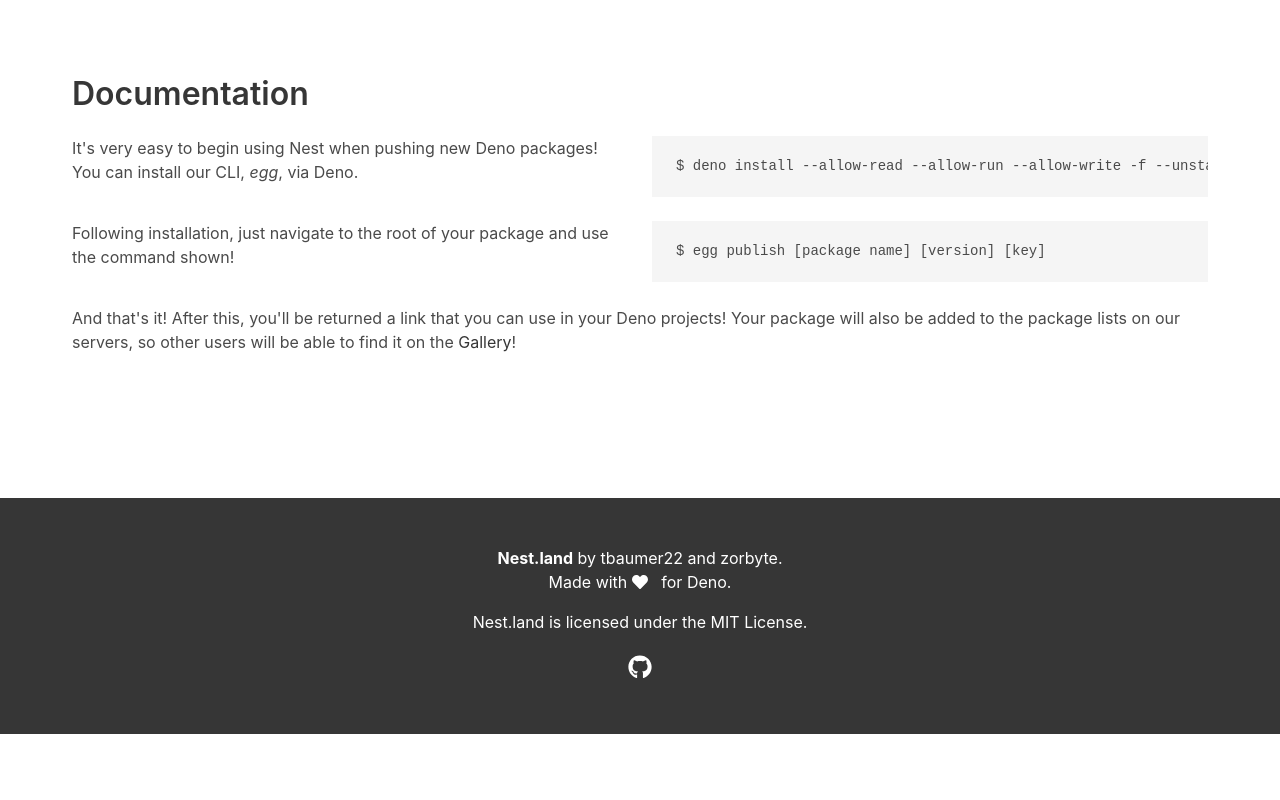
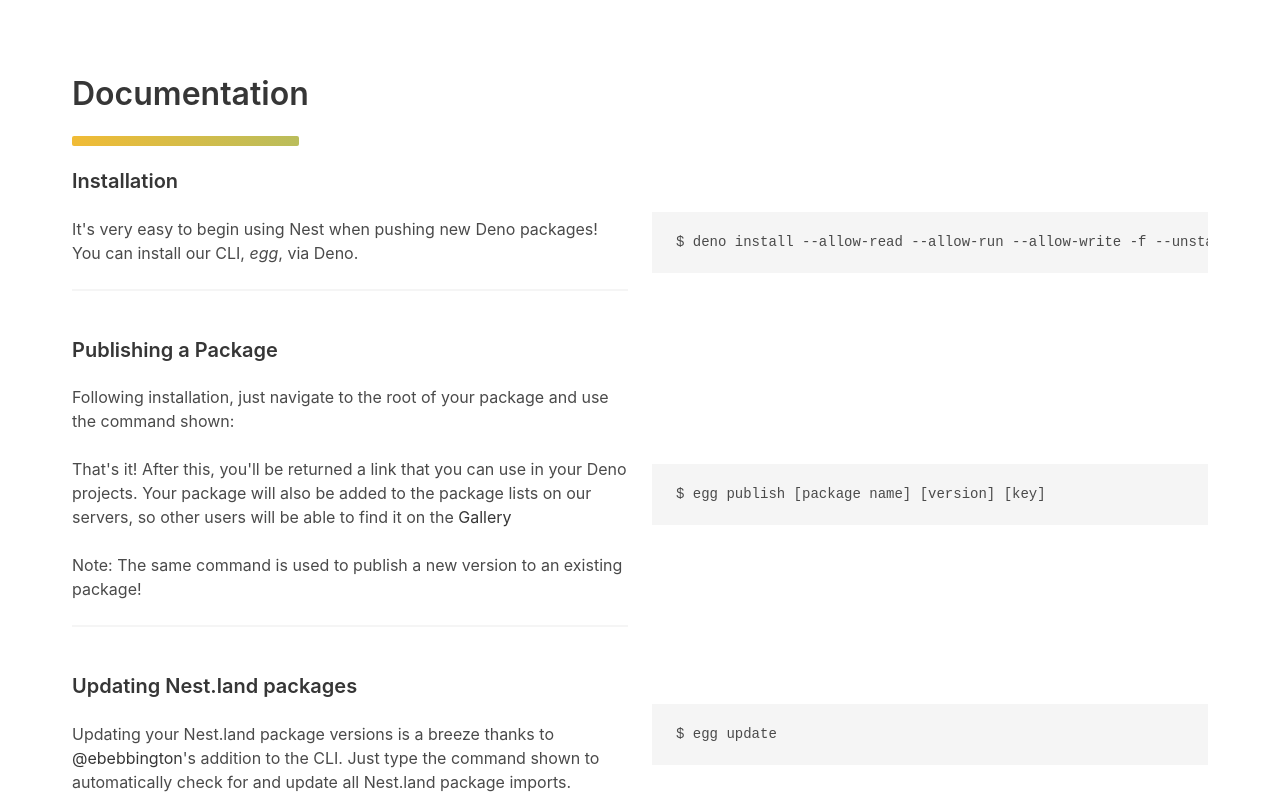
Before and after one commit to nestdotland/nest.land, a Vue app in the folder web/: page / in a window 1280 px wide. Shown: the part 1860-2660 px from the top of the page. Before the commit the page ends 2594 px from the top, so only its background shows below. Built offline with nearby package versions, Linux system fonts and the light colour scheme; what vue-recaptcha-v3 would draw is missing.

Commit message:
Updated docs for @ebebbington and fixed API routing bug

```diff
--- a/web/src/App.vue
+++ b/web/src/App.vue
@@ -21,6 +21,18 @@ export default {
 }
 
 .nest-gradient-hero {
+  background: linear-gradient(271deg, #22c1c3, #fdbb2d);
+  background-size: 400% 400%;
+
+  -webkit-animation: nestGradient 6s ease infinite;
+  -moz-animation: nestGradient 6s ease infinite;
+  animation: nestGradient 6s ease infinite;
+}
+.mini-hr {
+  height: 10px;
+  width: 20%;
+  border-radius: 2px;
+  margin-bottom: 0;
   background: linear-gradient(271deg, #22c1c3, #fdbb2d);
   background-size: 400% 400%;
 
--- a/web/src/components/Card.vue
+++ b/web/src/components/Card.vue
@@ -28,7 +28,7 @@
 <script>
 export default {
   name: "Card",
-  props: ["item"]
+  props: ["item"],
 };
 </script>
 
@@ -48,22 +48,11 @@ export default {
 .card-header-title span {
   margin: auto;
 }
-.mini-hr {
-  height: 10px;
-  width: 20%;
-  border-radius: 2px;
-  margin-bottom: 0;
-  background: linear-gradient(271deg, #22c1c3, #fdbb2d);
-  background-size: 400% 400%;
+.card-footer-item {
+  font-family: "Inconsolata", monospace;
+}
 
-  -webkit-animation: nestGradient 6s ease infinite;
-  -moz-animation: nestGradient 6s ease infinite;
-  animation: nestGradient 6s ease infinite;
-}
 .image {
   margin-right: 0;
 }
-.card-footer-item {
-  font-family: "Inconsolata", monospace;
-}
 </style>
--- a/web/src/components/home/Docs.vue
+++ b/web/src/components/home/Docs.vue
@@ -3,28 +3,49 @@
     <div class="hero-body">
       <div class="container">
         <h1 class="title">Documentation</h1>
-        <div class="columns is-multiline">
+        <hr class="mini-hr" style="margin-bottom: 1.5rem" />
+        <div class="columns is-multiline is-vcentered">
           <div class="column is-half">
+            <p class="title is-5">Installation</p>
             <p>
               It's very easy to begin using Nest when pushing new Deno packages! You can install our CLI,
               <i>egg</i>, via Deno.
             </p>
+            <hr />
           </div>
           <div class="column is-half">
             <pre><code>$ deno install --allow-read --allow-run --allow-write -f --unstable https://x.nest.land/egg@0.0.1</code></pre>
           </div>
           <div class="column is-half">
-            <p>Following installation, just navigate to the root of your package and use the command shown!</p>
+            <p class="title is-5">Publishing a Package</p>
+            <p>
+              Following installation, just navigate to the root of your package and use the command shown:
+              <br />
+              <br />That's it! After this, you'll be returned a link that you can use in your Deno projects. Your package
+              will also be added to the package lists on our servers, so other users will be able to find it on the
+              <router-link to="gallery" class="has-text-dark">Gallery</router-link>
+              <br />
+              <br />Note: The same command is used to publish a new version to an existing package!
+            </p>
+            <hr />
           </div>
           <div class="column is-half">
             <pre><code>$ egg publish [package name] [version] [key]</code></pre>
           </div>
+          <div class="column is-half">
+            <p class="title is-5">Updating Nest.land packages</p>
+            <p>
+              Updating your Nest.land package versions is a breeze thanks to
+              <a
+                class="has-text-dark"
+                href="https://github.com/ebebbington"
+              >@ebebbington</a>'s addition to the CLI. Just type the command shown to automatically check for and update all Nest.land package imports.
+            </p>
+          </div>
+          <div class="column is-half">
+            <pre><code>$ egg update</code></pre>
+          </div>
         </div>
-        <p>
-          And that's it! After this, you'll be returned a link that you can use in your Deno projects! Your package
-          will also be added to the package lists on our servers, so other users will be able to find it on the
-          <router-link to="gallery" class="has-text-dark">Gallery</router-link>!
-        </p>
       </div>
     </div>
   </div>
--- a/web/src/http-common.js
+++ b/web/src/http-common.js
@@ -1,7 +1,7 @@
 import axios from "axios";
 
 export const HTTP = axios.create({
-  baseURL: window.location.href.split("#")[0] + "api/",
+  baseURL: "/api/",
   headers: {
     // Authorization: 'Bearer {token}'
   },
```
